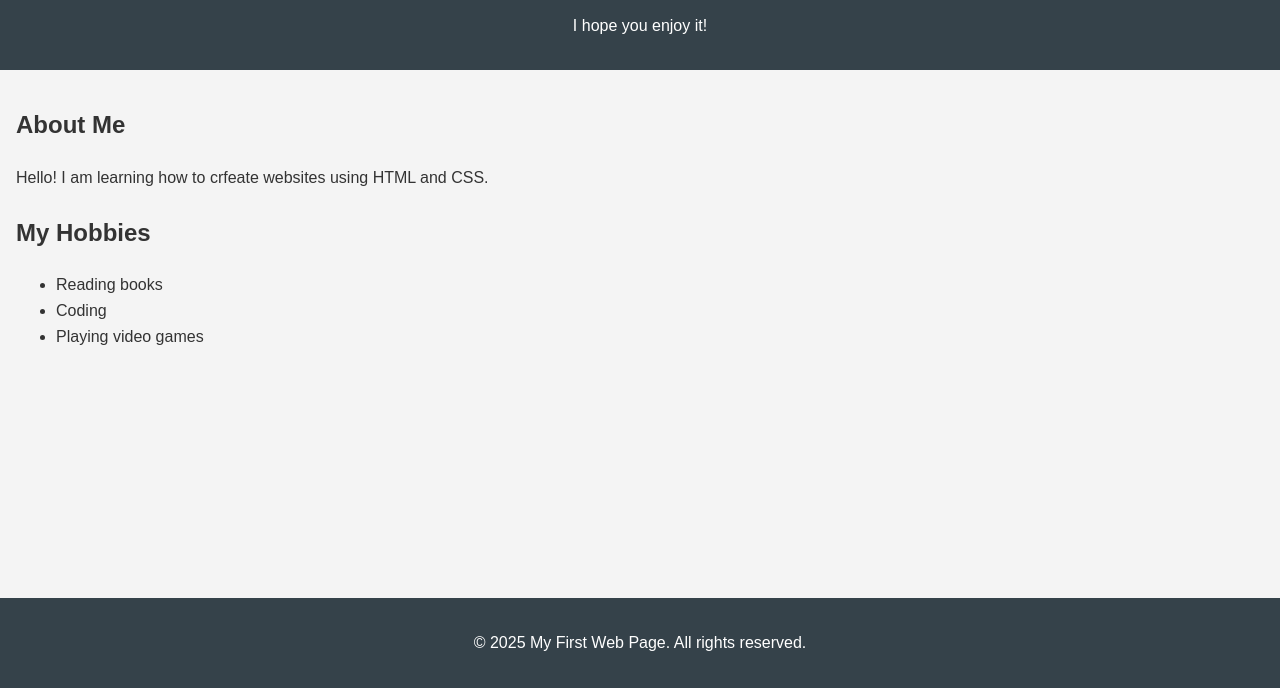
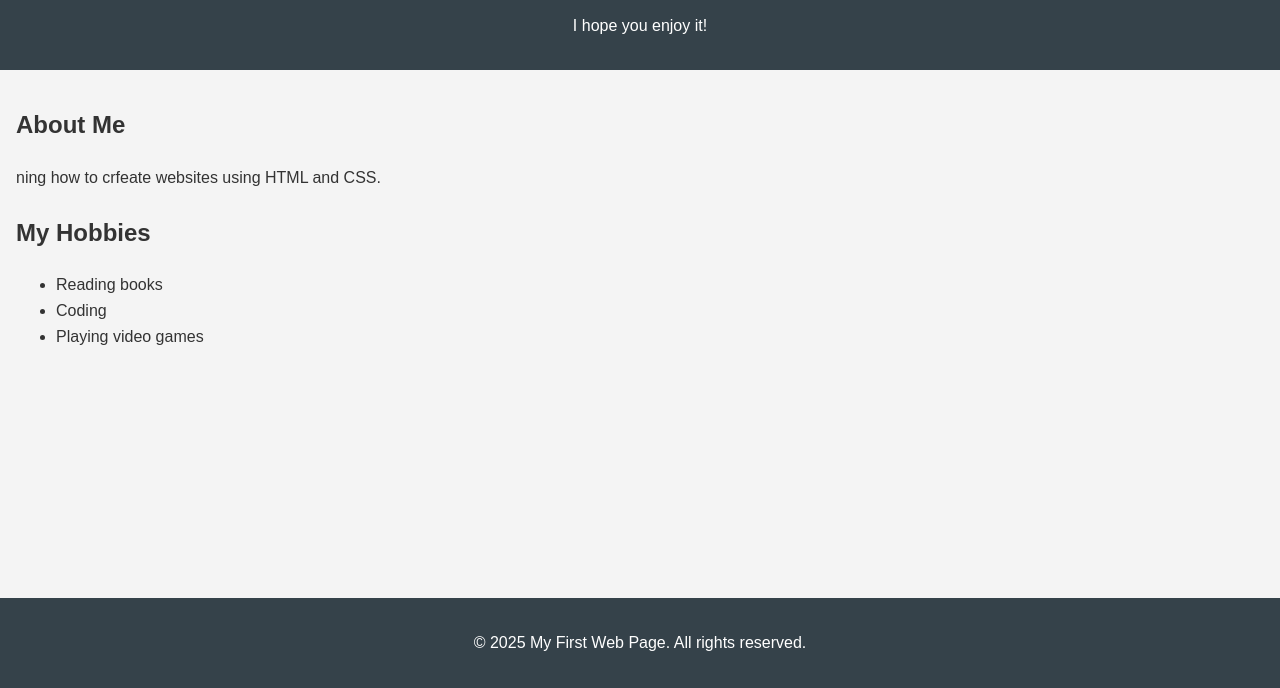
Before and after one commit to KittiposSPU/CSI204, a plain HTML site: page index.html in a window 1280 px wide. Shown: the part 112-800 px from the top of the page. Drawn offline with Linux system fonts and the light colour scheme.

Commit message:
Update index.html

```diff
--- a/index.html
+++ b/index.html
@@ -15,7 +15,7 @@
     <main>
         <section>
             <h2>About Me</h2>
-            <p>Hello! I am learning how to crfeate websites using HTML and CSS.</p>
+            <p>ning how to crfeate websites using HTML and CSS.</p>
         </section>
         <section>
             <h2>My Hobbies</h2>
```
